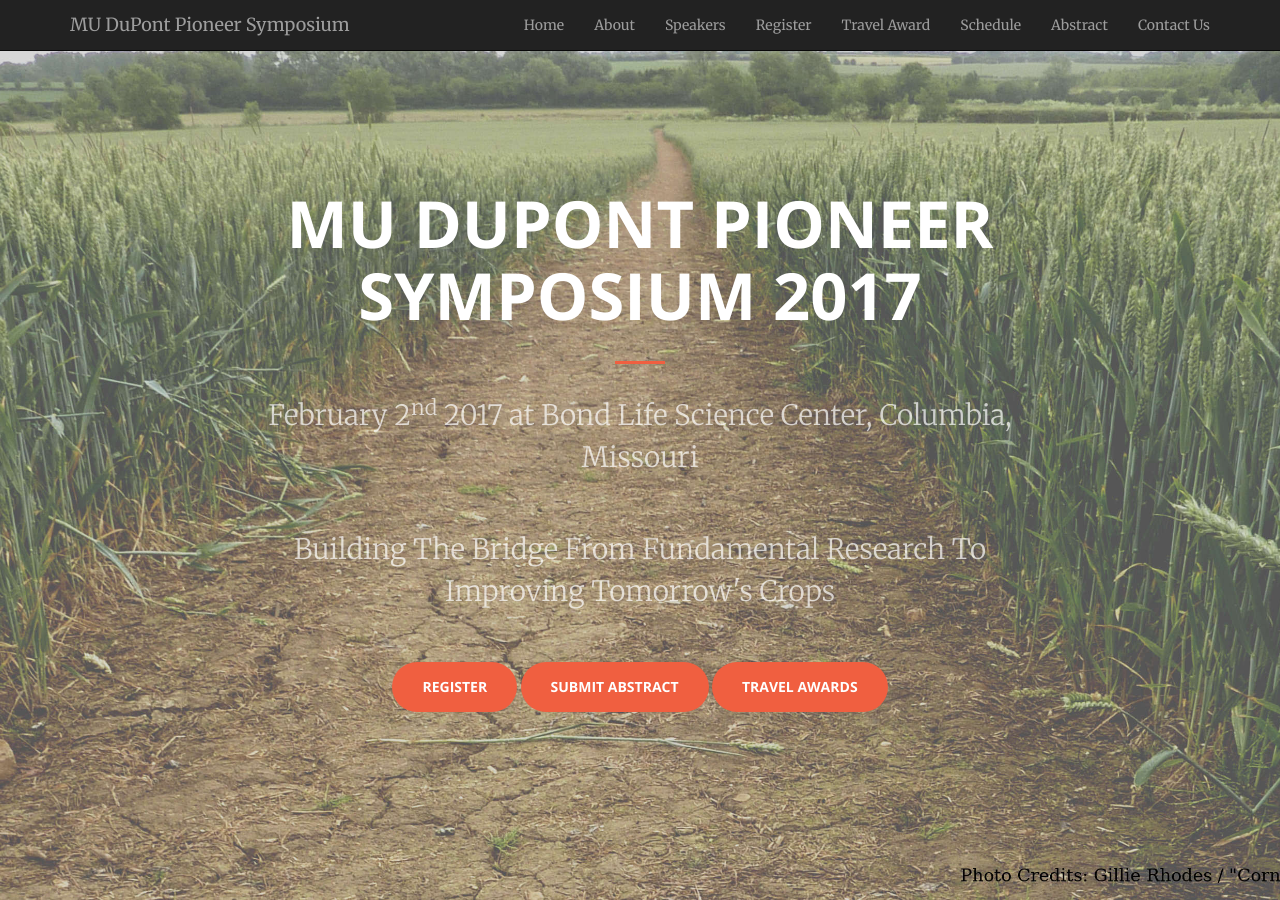
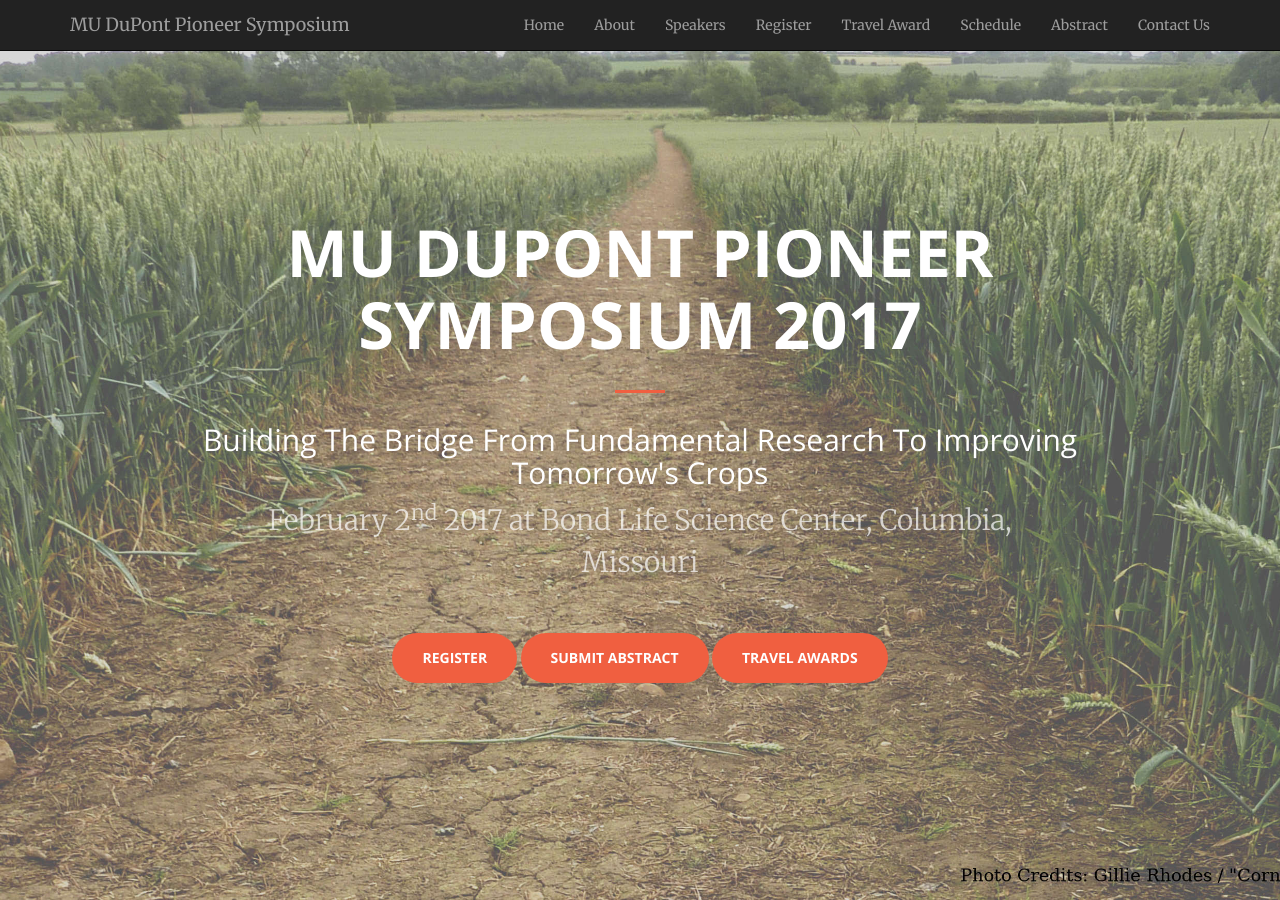
Before and after one commit to mupioneersymposium/mupioneersymposium.github.io, a Jekyll site: the page built from index.html, in a window 1280 px wide and 900 px high. Built offline with Jekyll 4.4.1, drawn with Linux system fonts in a browser that asks for light colours.

Commit message:
Update header.html

```diff
--- a/_includes/header.html
+++ b/_includes/header.html
@@ -3,8 +3,8 @@
         <div class="header-content-inner">
             <h1>MU DuPont Pioneer Symposium 2017</h1>
             <hr>
+            <h2>Building The Bridge From Fundamental Research To Improving Tomorrow's Crops</h2>
             <p style="font-size: 2em;">February 2<sup>nd</sup> 2017 at Bond Life Science Center, Columbia, Missouri</p>
-            <p style="font-size: 2em;">Building The Bridge From Fundamental Research To Improving Tomorrow's Crops</p>
             <a target="_blank" href="https://www.eventbrite.com/e/mu-dupont-pioneer-symposium-tickets-26468717647" class="btn btn-primary btn-xl page-scroll">Register</a>
             <a target="_blank" href="abstract.html" class="btn btn-primary btn-xl page-scroll">Submit Abstract</a>
             <a target="_blank" href="travel.html" class="btn btn-primary btn-xl page-scroll">Travel Awards</a>
```
